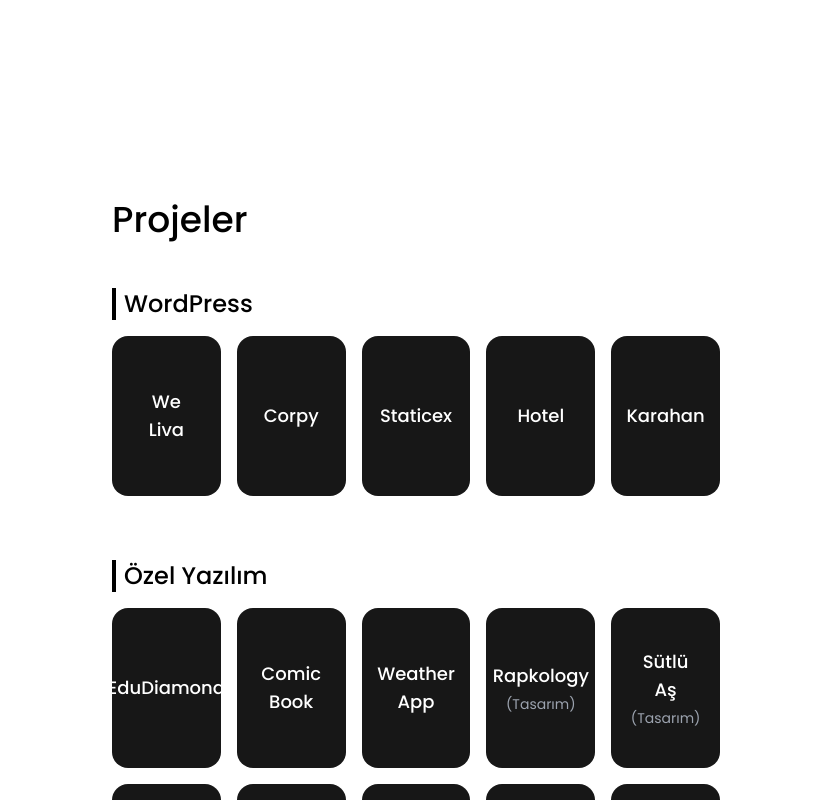
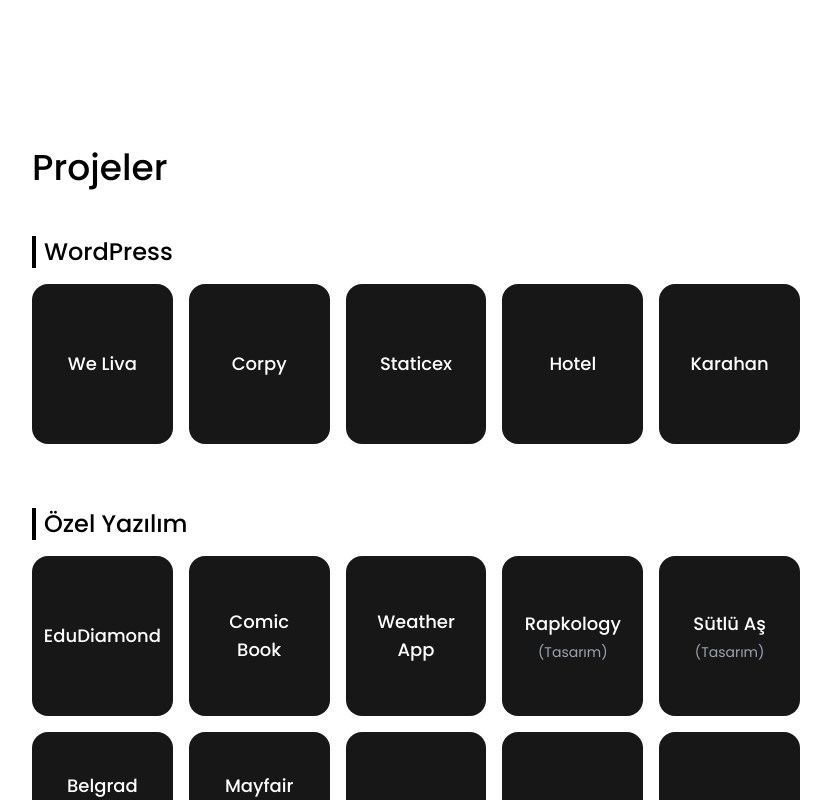
Before and after one commit to enesburakdkc/enes-burak-dikici, a React (Vite) app: page / in a window 1280 px wide. Shown: the part 1480-2280 px from the top of the page, without its empty margins (256-1087 px from the left). Built offline with nearby package versions, Linux system fonts and the light colour scheme.

Commit message:
padding düzeltme

```diff
--- a/src/components/Main/Projects/Projects.jsx
+++ b/src/components/Main/Projects/Projects.jsx
@@ -31,7 +31,7 @@ function Projects() {
     ]
 
     return (
-        <section id="projects" className="projects w-full py-20 min-h-screen flex flex-col justify-center items-center gap-16 px-4 md:px-10 lg:px-20">
+        <section id="projects" className="projects min-h-[100vh] max-h-[calc(100vh-6rem)] flex flex-col justify-center items-center gap-16">
             <div className="w-full max-w-7xl">
                 <h2 className="text-4xl font-medium">Projeler</h2>
 
```
